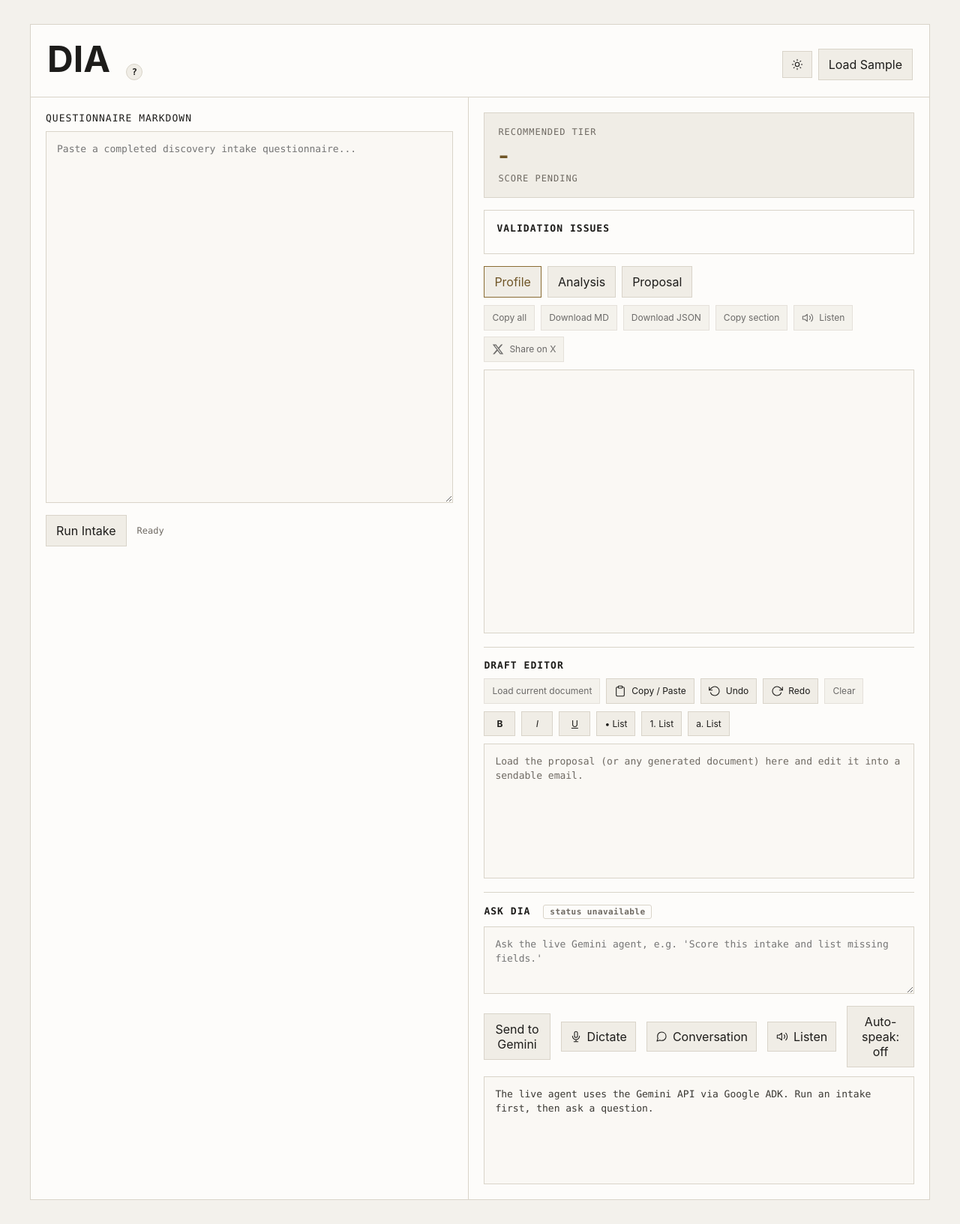
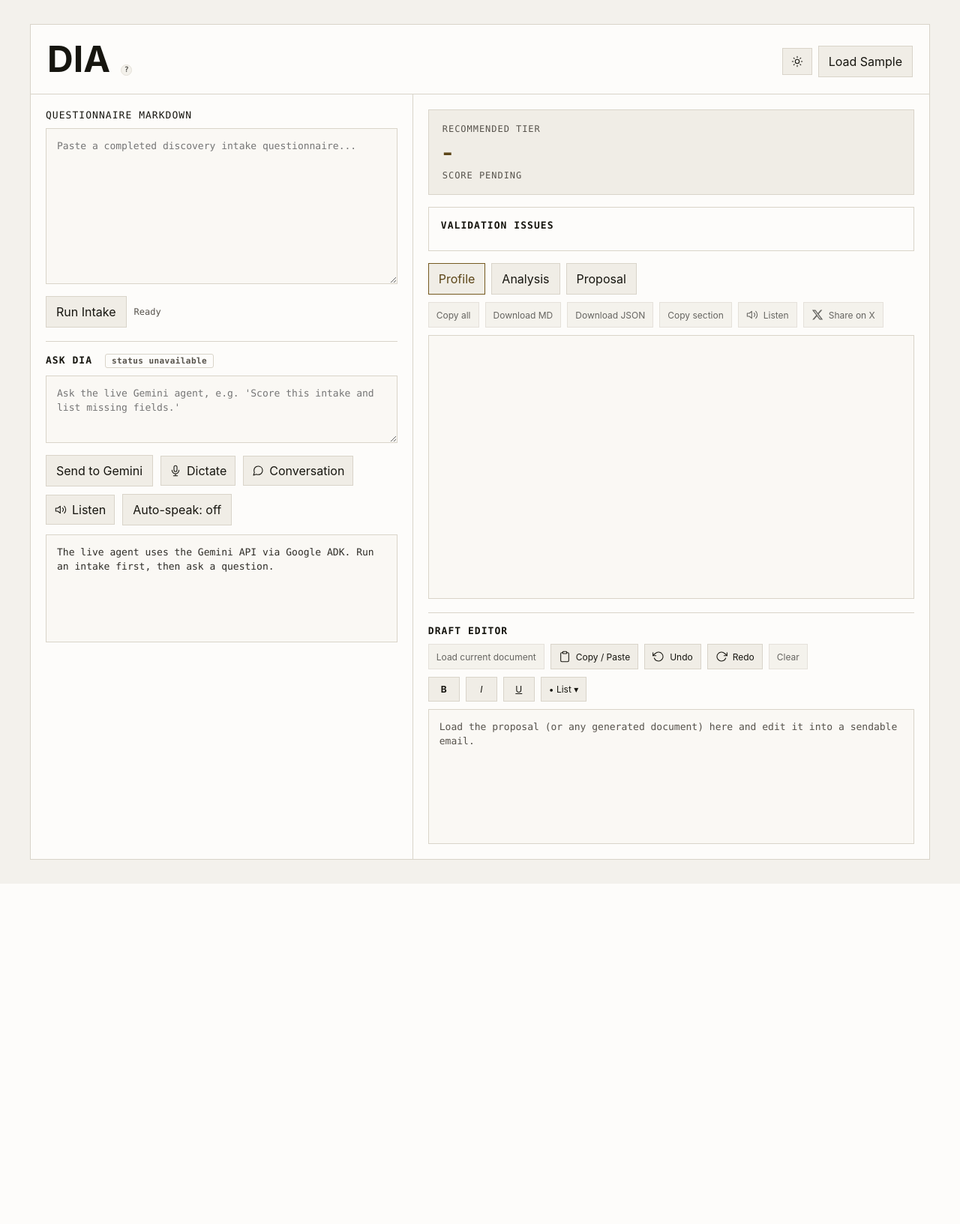
Before and after one commit to mdvnavy/Dia, a Python web app: template templates/index.html in a window 1280 px wide. Shown: the whole page at 75% size. After the commit the page ends 1179 px from the top, so only its background shows below. Run offline with Jinja, Linux system fonts and the light colour scheme; the template is opened without the code that fills it, so the values that code supplies are empty.

Commit message:
Demo polish: contrast, tooltip corner, list dropdown, layout flow
Per live-review feedback ahead of the demo recording:

- Raise secondary-text contrast in both themes (muted/soft/accent
  tones rebalanced; AA floor for the small mono text).
- Shrink the "?" affordance to a subtle superscript corner hugging the
  A in DIA; hover/focus/tap behavior and accessibility unchanged.
- Consolidate the bulleted/numbered/lettered trio into one List
  dropdown with full keyboard support (ArrowDown opens and focuses,
  arrows cycle, Escape closes back to the button).
- Restructure the flow around the post-intake workflow: Ask DIA moves
  directly under the intake upload, the questionnaire collapses
  automatically after a successful run (Run/status stay visible for
  re-runs, Edit intake re-expands), the textarea footprint shrinks,
  and the results + draft column takes the wider grid share. Action
  rows wrap so the narrower intake column never clips buttons.

Co-Authored-By: Claude Fable 5 <noreply@anthropic.com>

```diff
--- a/static/style.css
+++ b/static/style.css
@@ -4,11 +4,11 @@
   --raised: #1c1c1f;
   --inset: #101012;
   --border: #2a2a2e;
-  --text: #e8e8ec;
-  --soft: #cfcfd5;
-  --muted: #8d8d98;
+  --text: #eeeef2;
+  --soft: #d8d8df;
+  --muted: #a6a6b2;
   --accent: #c8a96e;
-  --accent-strong: #d6bd86;
+  --accent-strong: #dcc491;
   --good: #8bd39c;
   --mono: "JetBrains Mono", Consolas, monospace;
   --sans: Inter, ui-sans-serif, system-ui, -apple-system, BlinkMacSystemFont, "Segoe UI", sans-serif;
@@ -21,12 +21,12 @@ html[data-theme="light"] {
   --raised: #f0ede6;
   --inset: #faf8f4;
   --border: #d9d4c9;
-  --text: #1d1c1a;
-  --soft: #3a3833;
-  --muted: #6e6962;
-  --accent: #8a6c33;
-  --accent-strong: #6f5526;
-  --good: #1f6e3c;
+  --text: #16150f;
+  --soft: #2e2c27;
+  --muted: #56524b;
+  --accent: #75591f;
+  --accent-strong: #5c4517;
+  --good: #1a5f33;
   color-scheme: light;
 }
 
@@ -150,21 +150,29 @@ button.busy::after {
   padding: 22px;
 }
 
+/* Superscript-corner affordance: small, subtle, hugging the "A" in DIA. */
 .app-tip {
   position: relative;
   display: inline-block;
-  margin-left: 10px;
-  vertical-align: middle;
+  margin-left: 3px;
+  vertical-align: top;
 }
 
 .info-tip {
-  width: 22px;
-  height: 22px;
+  width: 15px;
+  height: 15px;
   padding: 0;
   border-radius: 50%;
   font-family: var(--mono);
-  font-size: 12px;
+  font-size: 10px;
   line-height: 1;
+  opacity: .7;
+}
+
+.info-tip:hover,
+.info-tip:focus-visible,
+.app-tip.open .info-tip {
+  opacity: 1;
 }
 
 .tip-bubble {
@@ -199,10 +207,29 @@ h1 {
   letter-spacing: 0;
 }
 
+/* The post-intake workflow (results + draft editor) is the star: it gets the
+   wider column, and the intake column stays compact. */
 .grid {
   display: grid;
-  grid-template-columns: minmax(0, 1fr) minmax(0, 1.05fr);
+  grid-template-columns: minmax(0, 1fr) minmax(0, 1.35fr);
   min-height: calc(100vh - 168px);
+}
+
+.intake-bar {
+  display: flex;
+  align-items: center;
+  justify-content: space-between;
+  gap: 10px;
+  margin-bottom: 10px;
+}
+
+.intake-bar label {
+  margin: 0;
+}
+
+#intakeToggle {
+  padding: 7px 10px;
+  font-size: 12px;
 }
 
 .pane {
@@ -226,7 +253,7 @@ label, h2 {
 
 textarea {
   width: 100%;
-  min-height: 62vh;
+  min-height: 26vh;
   resize: vertical;
   border: 1px solid var(--border);
   background: var(--inset);
@@ -239,9 +266,14 @@ textarea {
 
 .actions {
   display: flex;
+  flex-wrap: wrap;
   align-items: center;
-  gap: 14px;
+  gap: 10px;
   margin-top: 12px;
+}
+
+.actions button {
+  white-space: nowrap;
 }
 
 #status {
@@ -390,6 +422,33 @@ button.recording {
   min-width: 42px;
 }
 
+.list-menu {
+  position: relative;
+  display: inline-block;
+}
+
+.menu {
+  position: absolute;
+  top: calc(100% + 4px);
+  left: 0;
+  z-index: 30;
+  display: none;
+  flex-direction: column;
+  min-width: 150px;
+  border: 1px solid var(--border);
+  background: var(--raised);
+}
+
+.menu.open {
+  display: flex;
+}
+
+.menu-item {
+  border: 0;
+  text-align: left;
+  font-size: 12px;
+}
+
 .rich-editor {
   min-height: 180px;
   max-height: 46vh;
@@ -459,5 +518,5 @@ button.recording {
   .topbar { align-items: start; flex-direction: column; }
   .grid { grid-template-columns: 1fr; }
   .pane:first-child { border-right: 0; border-bottom: 1px solid var(--border); }
-  textarea { min-height: 42vh; }
+  textarea { min-height: 24vh; }
 }
--- a/templates/index.html
+++ b/templates/index.html
@@ -44,11 +44,38 @@
 
       <div class="grid">
         <section class="pane">
-          <label for="questionnaire">Questionnaire Markdown</label>
-          <textarea id="questionnaire" spellcheck="false" placeholder="Paste a completed discovery intake questionnaire..."></textarea>
+          <div class="intake-bar">
+            <label for="questionnaire">Questionnaire Markdown</label>
+            <button id="intakeToggle" type="button" aria-expanded="true" aria-controls="intakeBody" hidden>Collapse intake</button>
+          </div>
+          <div id="intakeBody">
+            <textarea id="questionnaire" spellcheck="false" placeholder="Paste a completed discovery intake questionnaire..."></textarea>
+          </div>
           <div class="actions">
             <button id="runAgent" type="button">Run Intake</button>
             <span id="status" role="status" aria-live="polite">Ready</span>
+          </div>
+
+          <div class="agent">
+            <h2>Ask DIA <small id="agentStatus" class="agent-badge">checking...</small></h2>
+            <textarea id="agentMessage" spellcheck="false" aria-label="Message for the Gemini agent" placeholder="Ask the live Gemini agent, e.g. 'Score this intake and list missing fields.'"></textarea>
+            <div class="actions">
+              <button id="runChat" type="button">Send to Gemini</button>
+              <button id="micButton" class="icon-button speech-input-only" type="button" aria-pressed="false" aria-label="Dictate a message">
+                <svg viewBox="0 0 24 24" aria-hidden="true"><path d="M12 2a3 3 0 0 0-3 3v6a3 3 0 0 0 6 0V5a3 3 0 0 0-3-3z"/><path d="M19 11a7 7 0 0 1-14 0M12 18v4M8 22h8"/></svg>
+                Dictate
+              </button>
+              <button id="conversationMode" class="icon-button speech-input-only" type="button" aria-pressed="false">
+                <svg viewBox="0 0 24 24" aria-hidden="true"><path d="M21 11.5a8.38 8.38 0 0 1-.9 3.8 8.5 8.5 0 0 1-7.6 4.7 8.38 8.38 0 0 1-3.8-.9L3 21l1.9-5.7a8.38 8.38 0 0 1-.9-3.8 8.5 8.5 0 0 1 4.7-7.6 8.38 8.38 0 0 1 3.8-.9h.5a8.48 8.48 0 0 1 8 8z"/></svg>
+                Conversation
+              </button>
+              <button id="listenAgent" class="icon-button speech-only" type="button" aria-pressed="false">
+                <svg viewBox="0 0 24 24" aria-hidden="true"><polygon points="11 5 6 9 2 9 2 15 6 15 11 19 11 5"/><path d="M19.07 4.93a10 10 0 0 1 0 14.14M15.54 8.46a5 5 0 0 1 0 7.07"/></svg>
+                <span class="speech-label">Listen</span>
+              </button>
+              <button id="autoSpeak" class="speech-only" type="button" aria-pressed="false">Auto-speak: off</button>
+            </div>
+            <pre id="agentOutput" aria-live="polite" aria-label="Agent reply">The live agent uses the Gemini API via Google ADK. Run an intake first, then ask a question.</pre>
           </div>
         </section>
 
@@ -105,34 +132,17 @@
               <button class="fmt" data-cmd="bold" type="button" aria-label="Bold"><strong>B</strong></button>
               <button class="fmt" data-cmd="italic" type="button" aria-label="Italic"><em>I</em></button>
               <button class="fmt" data-cmd="underline" type="button" aria-label="Underline"><u>U</u></button>
-              <button class="fmt" data-cmd="insertUnorderedList" type="button" aria-label="Bulleted list">&bull; List</button>
-              <button class="fmt" data-cmd="insertOrderedList" type="button" aria-label="Numbered list">1. List</button>
-              <button class="fmt" data-cmd="letteredList" type="button" aria-label="Lettered list">a. List</button>
+              <span class="list-menu">
+                <button id="listMenuButton" class="fmt" type="button" aria-haspopup="menu" aria-expanded="false">&bull; List <span aria-hidden="true">&#9662;</span></button>
+                <div id="listMenu" class="menu" role="menu" aria-label="List type">
+                  <button class="menu-item" role="menuitem" data-cmd="insertUnorderedList" type="button">&bull; Bulleted</button>
+                  <button class="menu-item" role="menuitem" data-cmd="insertOrderedList" type="button">1. Numbered</button>
+                  <button class="menu-item" role="menuitem" data-cmd="letteredList" type="button">a. Lettered</button>
+                </div>
+              </span>
             </div>
             <div id="draftEditor" class="rich-editor" contenteditable="true" spellcheck="true" role="textbox" aria-multiline="true" aria-labelledby="draftHeading" data-placeholder="Load the proposal (or any generated document) here and edit it into a sendable email."></div>
           </section>
-
-          <div class="agent">
-            <h2>Ask DIA <small id="agentStatus" class="agent-badge">checking...</small></h2>
-            <textarea id="agentMessage" spellcheck="false" aria-label="Message for the Gemini agent" placeholder="Ask the live Gemini agent, e.g. 'Score this intake and list missing fields.'"></textarea>
-            <div class="actions">
-              <button id="runChat" type="button">Send to Gemini</button>
-              <button id="micButton" class="icon-button speech-input-only" type="button" aria-pressed="false" aria-label="Dictate a message">
-                <svg viewBox="0 0 24 24" aria-hidden="true"><path d="M12 2a3 3 0 0 0-3 3v6a3 3 0 0 0 6 0V5a3 3 0 0 0-3-3z"/><path d="M19 11a7 7 0 0 1-14 0M12 18v4M8 22h8"/></svg>
-                Dictate
-              </button>
-              <button id="conversationMode" class="icon-button speech-input-only" type="button" aria-pressed="false">
-                <svg viewBox="0 0 24 24" aria-hidden="true"><path d="M21 11.5a8.38 8.38 0 0 1-.9 3.8 8.5 8.5 0 0 1-7.6 4.7 8.38 8.38 0 0 1-3.8-.9L3 21l1.9-5.7a8.38 8.38 0 0 1-.9-3.8 8.5 8.5 0 0 1 4.7-7.6 8.38 8.38 0 0 1 3.8-.9h.5a8.48 8.48 0 0 1 8 8z"/></svg>
-                Conversation
-              </button>
-              <button id="listenAgent" class="icon-button speech-only" type="button" aria-pressed="false">
-                <svg viewBox="0 0 24 24" aria-hidden="true"><polygon points="11 5 6 9 2 9 2 15 6 15 11 19 11 5"/><path d="M19.07 4.93a10 10 0 0 1 0 14.14M15.54 8.46a5 5 0 0 1 0 7.07"/></svg>
-                <span class="speech-label">Listen</span>
-              </button>
-              <button id="autoSpeak" class="speech-only" type="button" aria-pressed="false">Auto-speak: off</button>
-            </div>
-            <pre id="agentOutput" aria-live="polite" aria-label="Agent reply">The live agent uses the Gemini API via Google ADK. Run an intake first, then ask a question.</pre>
-          </div>
         </section>
       </div>
     </section>
```
Also changed, not shown: static/app.js (+81 -7 lines).
